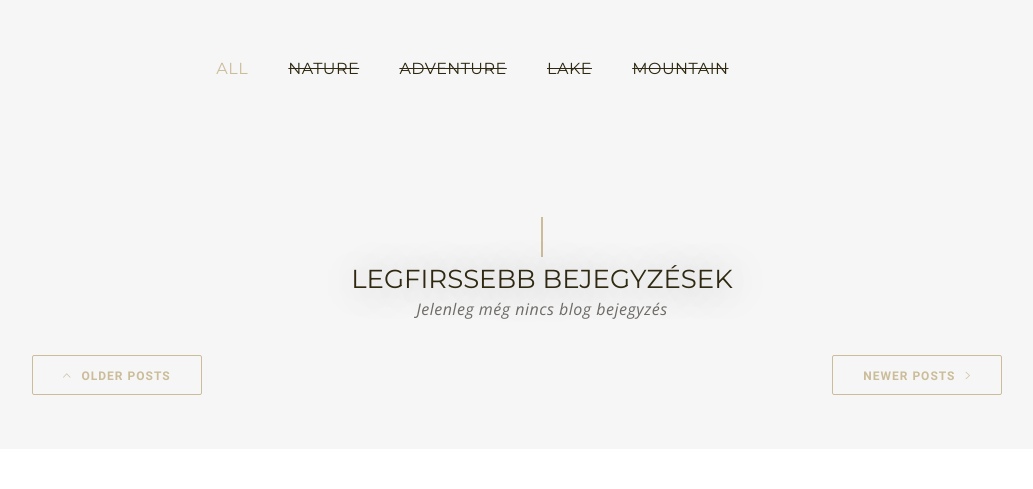
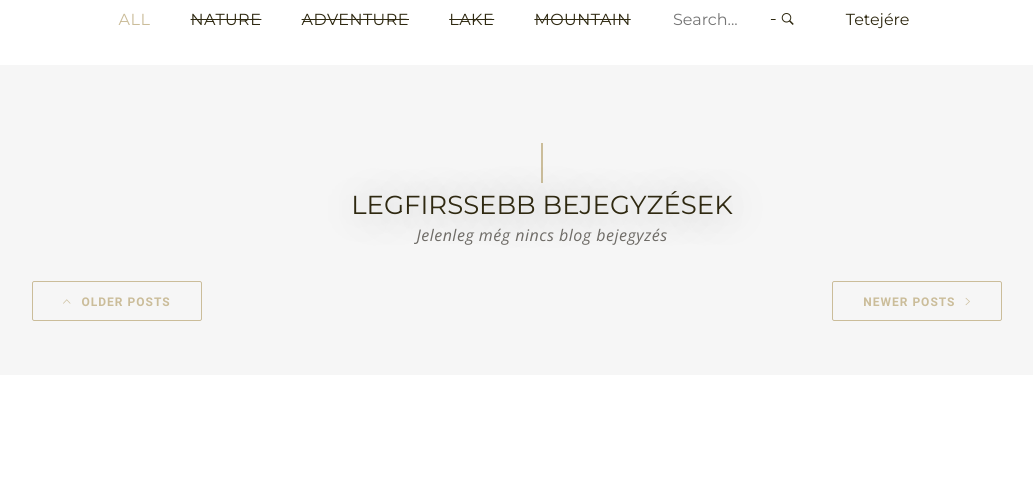
Before and after one commit to PeterSmich/NZBlog, a PHP site: page /blog.php in a window 1280 px wide. Shown: the part 651-1140 px from the top of the page, without its empty margins (123-1156 px from the left). Run offline with PHP 8.4, Linux system fonts and the light colour scheme; data that the repository does not hold is empty; some libraries are stand-ins or nearby versions; some web fonts are replaced.

Commit message:
makeing filterStrip

```diff
--- a/blog.php
+++ b/blog.php
@@ -45,7 +45,7 @@
                                 <?php
 									if($_SESSION['lang'] == 'hun') {
 										echo '
-										<h1 class="white flex-animation" style="font-family:lotr;font-size:110px;">A történetünk<br></h1>
+										<h1 class="white flex-animation" style="font-family:lotr;font-size:110px;">Egyszer volt,<br><br> hol nemvolt<br></h1>
 										<h2 class="white flex-animation" style="font-family:lotr;font-size:35px;">Kalandozas Uj-Zelandon</h2>';
 									} else {
 										echo '
@@ -59,24 +59,40 @@
                     </ul>
                 </div>
                 <!--  END Slider  -->
-                <div id="home-wrap" class="content-section fullpage-wrap row grey-background">
-                    <div class="container">
-                        <div class="col-md-11 padding-leftright-null">
-							<section id="masonry-filters" class="text">
+
+				<section id="masonry-filters">
 					<!--  Filters  -->
-								<div class="row margin-null">
-									<div class="col-sm-12 padding-leftright-null text-center">
-										<ul class="col-md-12 filters padding-leftright-null">
+					<div class="fixed transparent fullpage-wrap" id="filterStrip" >
+						<div class="text-center">
+							<ul class="filters ">
 								<li data-filter="*" class="is-checked">All</li>
 								<li data-filter=".nature">Nature</li>
 								<li data-filter=".adventure">Adventure</li>
 								<li data-filter=".lake">Lake</li>
 								<li data-filter=".mountain">Mountain</li>
+								<li>
+								<form class="search-form" >
+									<div class="form-input">
+										<input type="text" placeholder="Search..." style="width: 100px; border: none;">
+										<span class="form-button">
+											<button type="button">
+												<i class="icon ion-ios-search-strong"></i>
+											</button>
+										</span>
+									</div>
+								</form>
+								</li>
+								<li style="line-height: 40px; ">
+									<button onclick="topFunction()" id="topBttn" ><?php if($_SESSION['lang'] == 'hun'){echo'Tetejére';}else{echo'Top';}?></button>
+								</li>
 							</ul>
 						</div>
 					</div>
 					<!--  END Filters  -->
 				</section>
+                <div id="home-wrap" class="content-section fullpage-wrap row grey-background" id="contentStrip">
+                    <div class="container">
+                        <div class="col-md-11 padding-leftright-null">
                             <!--  News Section  -->
                             <section id="news" class="page">
                                 <div class="news-items equal one-columns">
@@ -142,15 +158,6 @@
                             </section>
                             <!--  END News Section  -->
                         </div>
-                        <!--  Right Sidebar  -->
-                        <div class="col-md-2 text" style="position: fixed; top: 50px; z-index: 1; right: 0;">
-                            <aside class="sidebar">
-								<div class="col-xs-6 col-sm-3 padding-sm">
-									<a href="#" class="btn-alt medium margin-null" style="padding-left: 15px; padding-right: 15px;" onclick="topFunction()" id="topBttn" title="Go to top">Top<i class="icon ion-ios-arrow-up"></i></a>
-								</div>
-                            </aside>
-                        </div>
-                        <!--  END Right Sidebar  -->
                         <div class="row margin-leftright-null">
                             <!--  Navigation  -->
                             <section id="nav" class="padding-top-null grey-background">
@@ -269,11 +276,14 @@
 			window.onscroll = function() {scrollFunction()};
 
 			function scrollFunction() {
-				downpx = 550;
-				if (document.body.scrollTop > downpx || document.documentElement.scrollTop > downpx) {
-					document.getElementById("topBttn").style.display = "block";
+				if (document.body.scrollTop > 570 || document.documentElement.scrollTop > 570) {
+					document.getElementById("filterStrip").style.position = "fixed";
+					document.getElementById("filterStrip").style.top = "80px";
+					document.getElementById("contentStrip").style.paddingTop = "1000px";
 				} else {
-					document.getElementById("topBttn").style.display = "none";
+					document.getElementById("filterStrip").style.position = "static";
+					document.getElementById("filterStrip").style.zIndex = "2";
+					document.getElementById("contentStrip").style.paddingTop = "0px";
 				}
 			}
 			function topFunction() {
```
Lines whose indentation alone changed are shown as unchanged.
